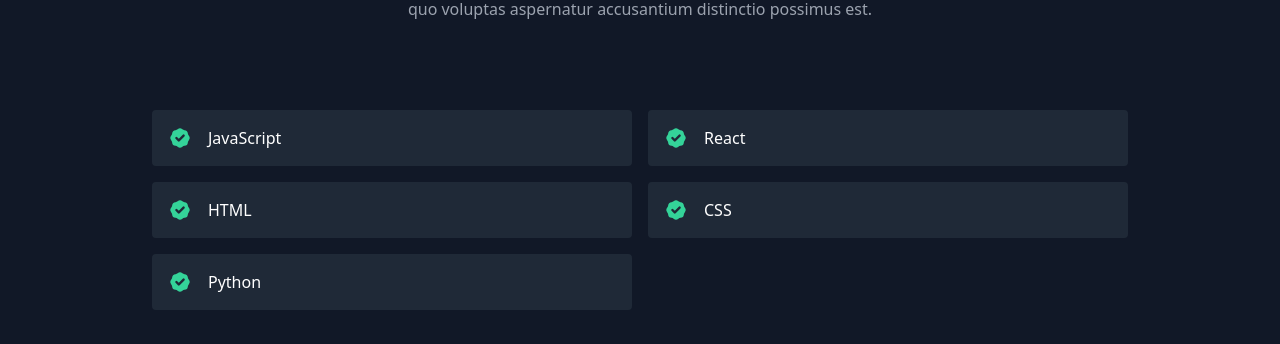
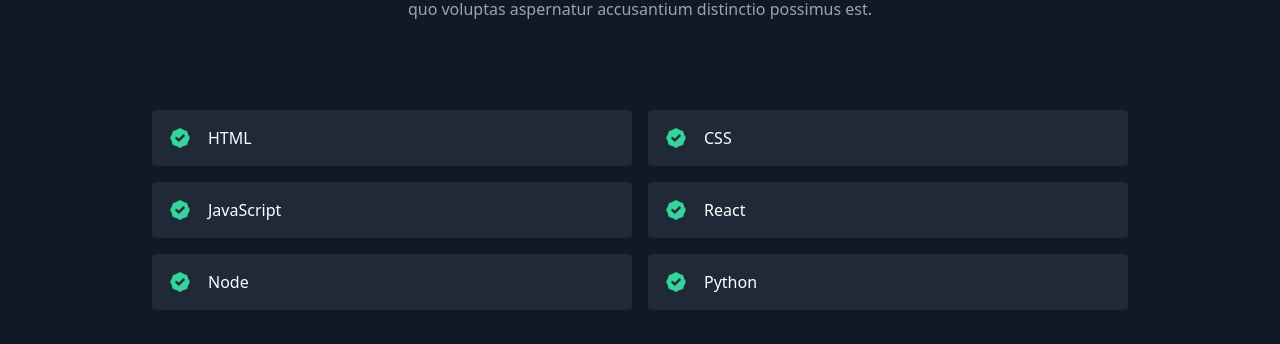
Before and after one commit to jschmidt424/portfolio, a React (Create React App) app: page / in a window 1280 px wide. Shown: the part 1480-1824 px from the top of the page. Built offline with nearby package versions, Linux system fonts and the light colour scheme.

Commit message:
updataed skills

```diff
--- a/src/data.js
+++ b/src/data.js
@@ -9,4 +9,4 @@
   },
 ];
 
-export const skills = ["JavaScript", "React", "HTML", "CSS", "Python"];
+export const skills = ["HTML", "CSS", "JavaScript", "React", "Node", "Python"];
```
